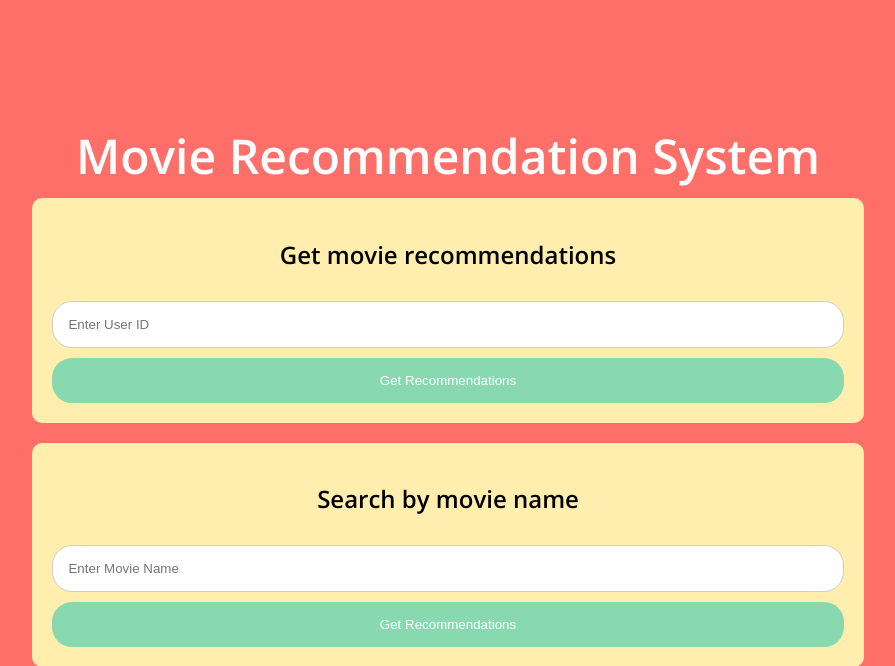
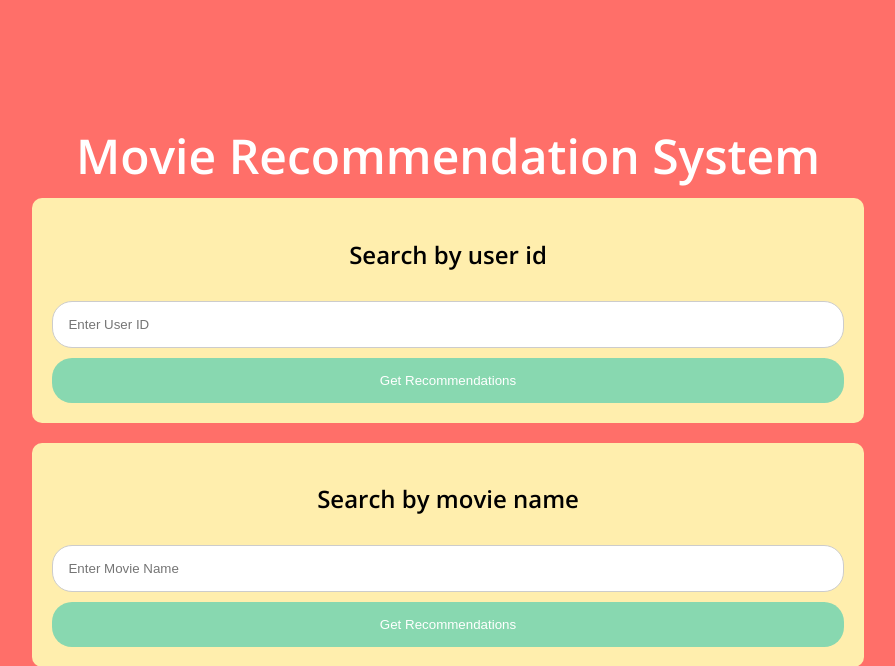
Before and after one commit to ChintaHari/CSE-573_MovieRecommendationSystem, a Flask app: page /homepage in a window 1280 px wide. Shown: the top 666 px of the page, without its empty margins (192-1087 px from the left). Run offline with Flask 2, Linux system fonts and the light colour scheme.

Commit message:
Changed prompt in index.html

```diff
--- a/front-end/file3.csv
+++ b/front-end/file3.csv
@@ -1 +1 @@
-The Conjuring,The Conjuring 2,Annabelle,Insidious,Insidious: Chapter 2,Furious 7,Insidious: Chapter 3,Death Sentence,The Apparition,Tammy
+Django Unchained,The Hateful Eight,Kill Bill: Vol. 2,Grindhouse,Kill Bill: Vol. 1,Inglourious Basterds,From Dusk Till Dawn,Desperado,Pulp Fiction,Machete Kills
--- a/front-end/templates/index.html
+++ b/front-end/templates/index.html
@@ -88,7 +88,7 @@
             <div class="heading">Movie Recommendation System</div>
             <div class="container">
                 <div class="box">
-                    <h2>Get movie recommendations</h2>
+                    <h2>Search by user id</h2>
                     <form action="/show_recommendation" method="post">
                         <input type="text" class="search" name="user_id" id="user_id" placeholder="Enter User ID">
                         <button class="search-btn" type="submit">Get Recommendations</button>
```
